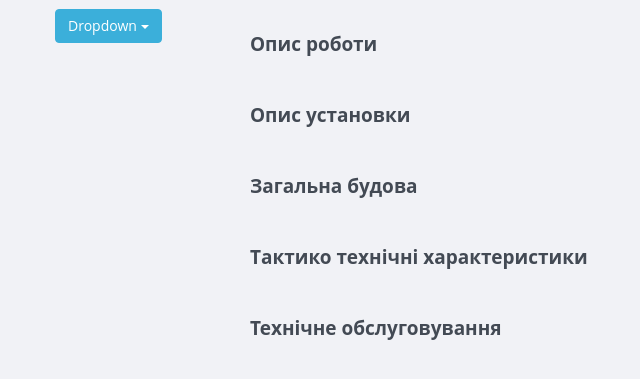
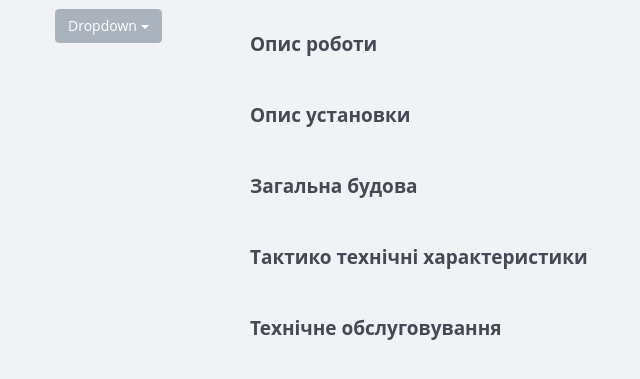
Before and after one commit to BlastPy/tgv, a Django app: template wiki/templates/details.html in a window 1280 px wide. Shown: the part 51-430 px from the top of the page, without its empty margins (30-670 px from the left). Run offline with Django 3.2, Linux system fonts and the light colour scheme; the template is opened without the code that fills it, so the values that code supplies are empty; some libraries are stand-ins or nearby versions.

Commit message:
button inverse

```diff
--- a/wiki/templates/details.html
+++ b/wiki/templates/details.html
@@ -11,7 +11,7 @@
 
 
         <div class="dropdown">
-            <a id="dLabel" role="button" data-toggle="dropdown" class="btn btn-primary" data-target="#" href="">
+            <a id="dLabel" role="button" data-toggle="dropdown" class="btn btn-inverse" data-target="#" href="">
                 Dropdown <span class="caret"></span>
             </a>
     		<ul class="dropdown-menu multi-level" role="menu" aria-labelledby="dropdownMenu">
```
